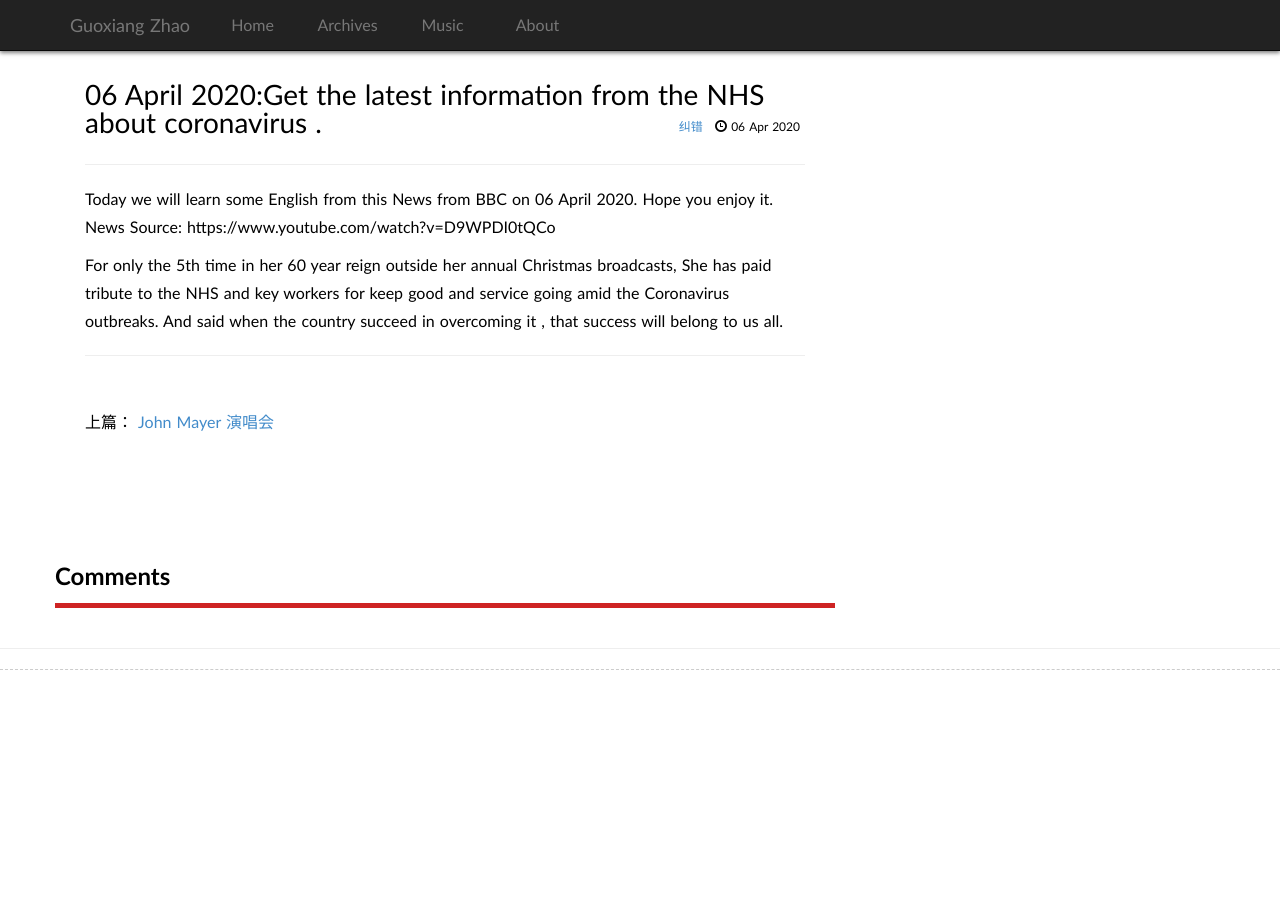
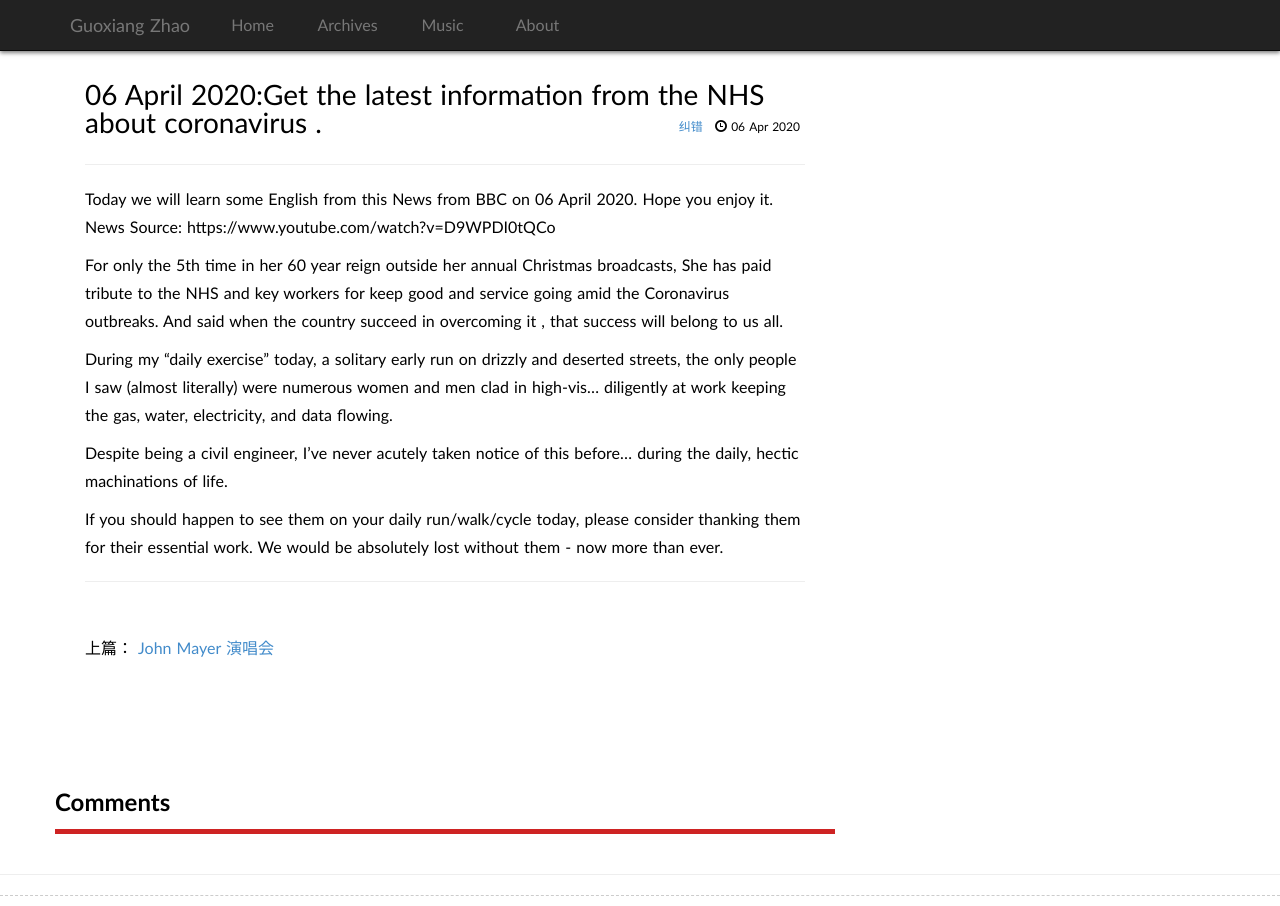
Before and after one commit to guoxiangzhao/guoxiangzhao.github.io, a Jekyll site: the page built from _posts/2020-04-06-Get-the-latest-information-from-the-NHS-about-coronavirus.md, in a window 1280 px wide. Built offline with Jekyll 4.4.1, drawn with Linux system fonts in a browser that asks for light colours; some web fonts are replaced; comment, search, counter and statistics services are not loaded.

Commit message:
Update 2020-04-06-Get-the-latest-information-from-the-NHS-about-coronavirus.md

```diff
--- a/_posts/2020-04-06-Get-the-latest-information-from-the-NHS-about-coronavirus.md
+++ b/_posts/2020-04-06-Get-the-latest-information-from-the-NHS-about-coronavirus.md
@@ -10,3 +10,10 @@ Today we will learn some English from this News from BBC on 06 April 2020. Hope
 News Source: https://www.youtube.com/watch?v=D9WPDI0tQCo
 
 For only the 5th time in her 60 year reign outside her annual Christmas broadcasts, She has paid tribute to the NHS and key workers for keep good and service going amid the Coronavirus outbreaks. And said when the country succeed in overcoming it , that success will belong to us all.
+
+
+During my “daily exercise” today, a solitary early run on drizzly and deserted streets, the only people I saw (almost literally) were numerous women and men clad in high-vis... diligently at work keeping the gas, water, electricity, and data flowing.
+
+Despite being a civil engineer, I’ve never acutely taken notice of this before... during the daily, hectic machinations of life.
+
+If you should happen to see them on your daily run/walk/cycle today, please consider thanking them for their essential work. We would be absolutely lost without them - now more than ever.
```
